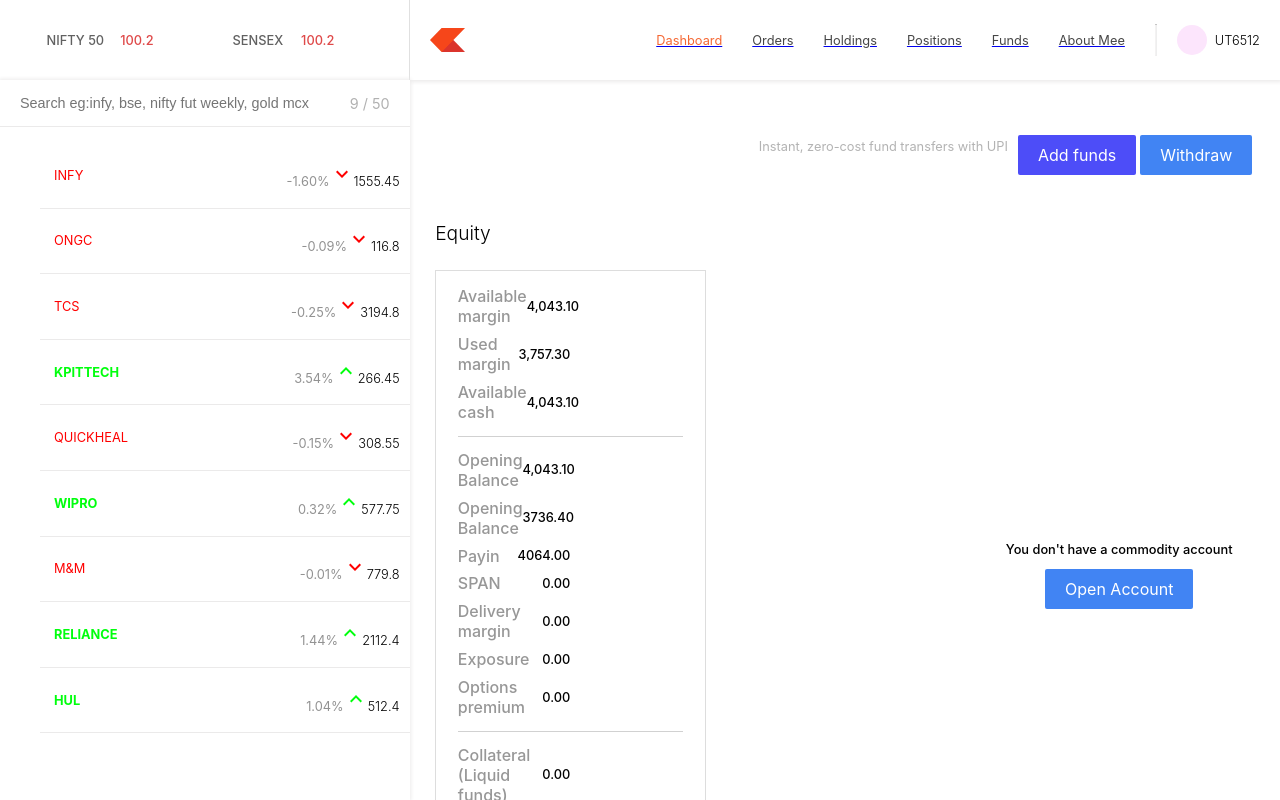
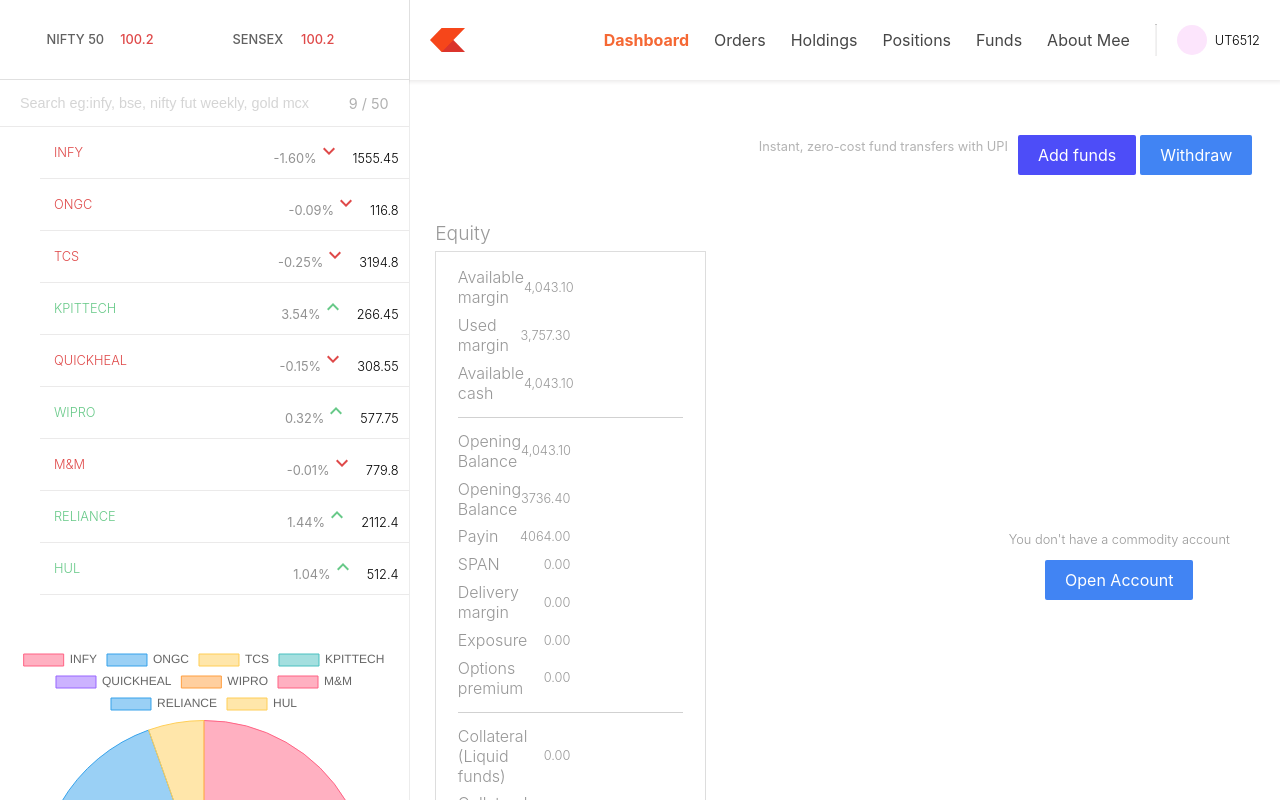
Before and after one commit to 1BHAVESH/zerodha-dashboard, a React (Create React App) app: page /funds in a window 1280 px wide. Built offline with nearby package versions, Linux system fonts and the light colour scheme.

Commit message:
Update index.css

```diff
--- a/src/index.css
+++ b/src/index.css
@@ -281,7 +281,7 @@
 }
 
 .menu {
-  font-size: 0.8rem;
+  font-size: 1rem;
   font-weight: 400;
   color: rgb(70, 70, 70);
 }
@@ -397,9 +397,8 @@
 .order-table th {
   text-align: right;
   padding: 15px 10px;
-  color: black;
-  font: bold;
-  font-weight: 500;
+  color: rgb(145, 145, 145);
+  font-weight: 300;
   font-size: 0.8rem;
 }
 
@@ -417,7 +416,7 @@
 }
 
 .order-table tr td:last-child {
-  font-size: 0.9rem;
+  font-size: 0.6rem;
 }
 
 .order-table td {
@@ -433,8 +432,7 @@
 }
 
 .order-table td.profit {
-  font-weight: 400;
-  color: rgb(9, 248, 13);
+  color: rgb(72, 194, 55);
 }
 
 .order-table td.loss {
@@ -465,8 +463,8 @@
 
 .col p {
   font-size: 0.8rem;
-  color: black;
-  font-weight: 500;
+  color: rgb(153, 153, 153);
+  font-weight: 300;
   margin-top: 2%;
 }
 
@@ -583,6 +581,7 @@
   height: 100%;
   padding: 10px 20px;
   border-right: 1px solid rgb(224, 224, 224);
+  border-bottom: 1px solid rgb(224, 224, 224);
   box-sizing: border-box;
   display: flex;
   align-items: center;
@@ -638,7 +637,7 @@
   flex-basis: 32%;
   height: 100%;
   box-sizing: border-box;
-  box-shadow: 0px 0px 4px 1px rgb(236, 235, 235);
+  border-right: 0.1px solid rgba(128, 128, 128, 0.151);
   overflow-y: auto;
   position: relative;
 }
@@ -648,6 +647,7 @@
   align-items: center;
   justify-content: space-evenly;
   position: relative;
+  border: none;
 }
 
 .search {
@@ -657,8 +657,12 @@
   padding: 15px 20px;
   font-size: 0.9rem;
   font-weight: 400;
-  color: rgb(241, 241, 241);
+  color: rgb(0, 0, 0);
   border-bottom: 0.8px solid rgb(235, 234, 234);
+}
+
+.search::placeholder{
+  opacity: 0.3;
 }
 
 .counts {
@@ -742,6 +746,9 @@
   font-size: 0.8rem;
   border: 0.7px solid #4184f3;
 }
+.buy:hover{
+  background-color: #3976d8;
+}
 
 .sell {
   background-color: #ff5722;
@@ -749,6 +756,10 @@
   font-weight: 400;
   font-size: 0.8rem;
   border: 0.7px solid #ff5722;
+}
+
+.sell:hover{
+  background-color: #f15525;
 }
 
 .action {
@@ -788,17 +799,15 @@
 }
 
 .watchlist-number ul li:nth-child(1) {
-  color: rgb(255, 0, 0);
+  color: rgb(223, 73, 73);
 }
 
 .down {
-  font-weight: 400;
-  color: rgb(255, 0, 0);
+  color: rgb(223, 73, 73);
 }
 
 .up {
-  font-weight: 700;
-  color: rgb(0, 255, 13);
+  color: rgb(103, 201, 136);
 }
 
 .settings {
@@ -847,6 +856,82 @@
 }
 
 
+
+.menus ul li a {
+    text-decoration: none;
+    color: black;
+}
+
+
+.icon{
+  font-size:15px;
+}
+
+.watchlist-div{
+  display: flex;
+  justify-content: space-between;
+}
+
+
+
+dl, ol, ul {
+  margin-top: 0px;
+  margin-bottom: 0;
+}
+
+p {
+  margin-top: 0;
+  margin-bottom: 0;
+}
+
+.price{
+  margin-left:12px;
+}
+
+.price-1{
+  margin-left:12px;
+}
+
+.menu-container {
+  position: relative;
+}
+
+.menus ul {
+  list-style: none;
+  padding: 0;
+  margin: 0;
+}
+
+.menus li {
+  display: inline-block;
+  margin-right: 25px;
+}
+
+.menu {
+  cursor: pointer;
+}
+
+.selected {
+  font-weight: bold;
+}
+
+.profile {
+  display: flex;
+  align-items: center;
+  cursor: pointer;
+}
+
+.avatar {
+  width: 35px;
+  height: 35px;
+  border-radius: 50%;
+  background-color: #ccc;
+  display: flex;
+  align-items: center;
+  justify-content: center;
+  margin-right: 10px;
+}
+
 .profile-dropdown {
   position: absolute;
   top: 60px; /* Adjust based on your layout */
```
